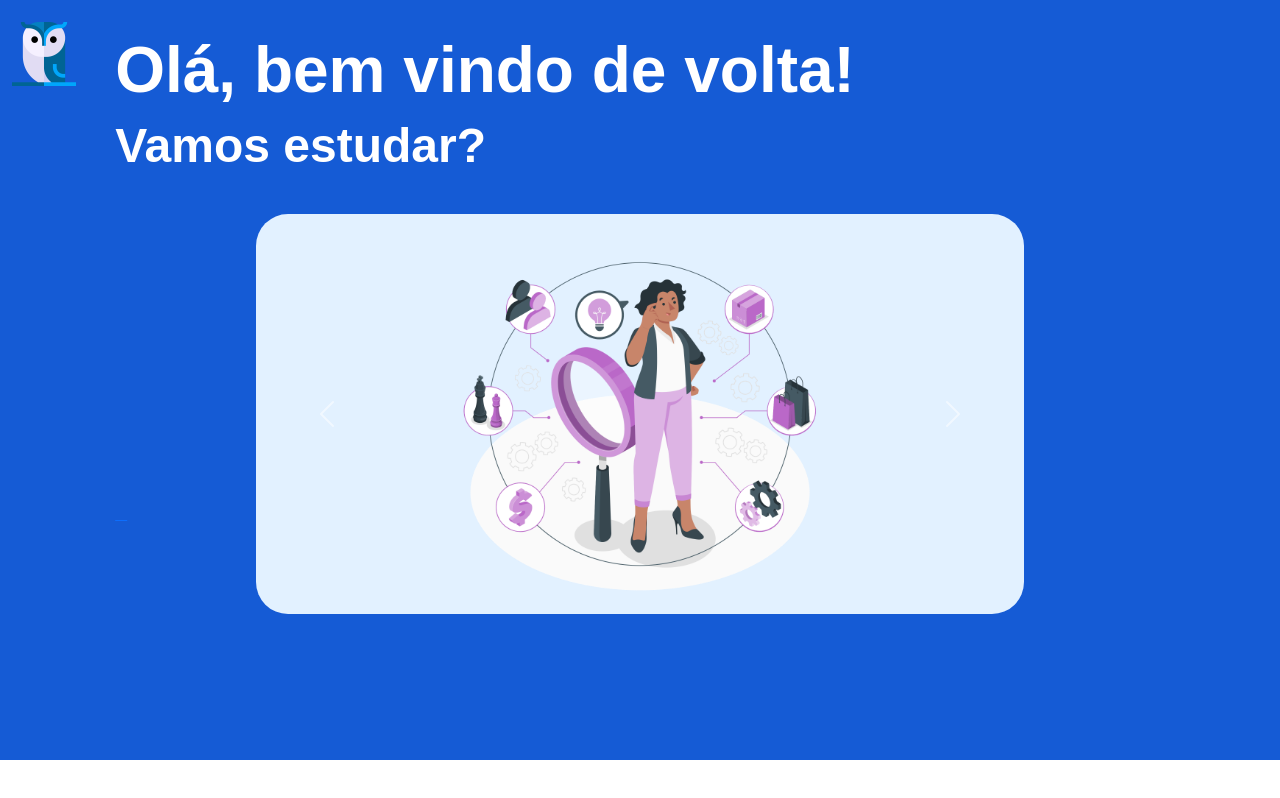
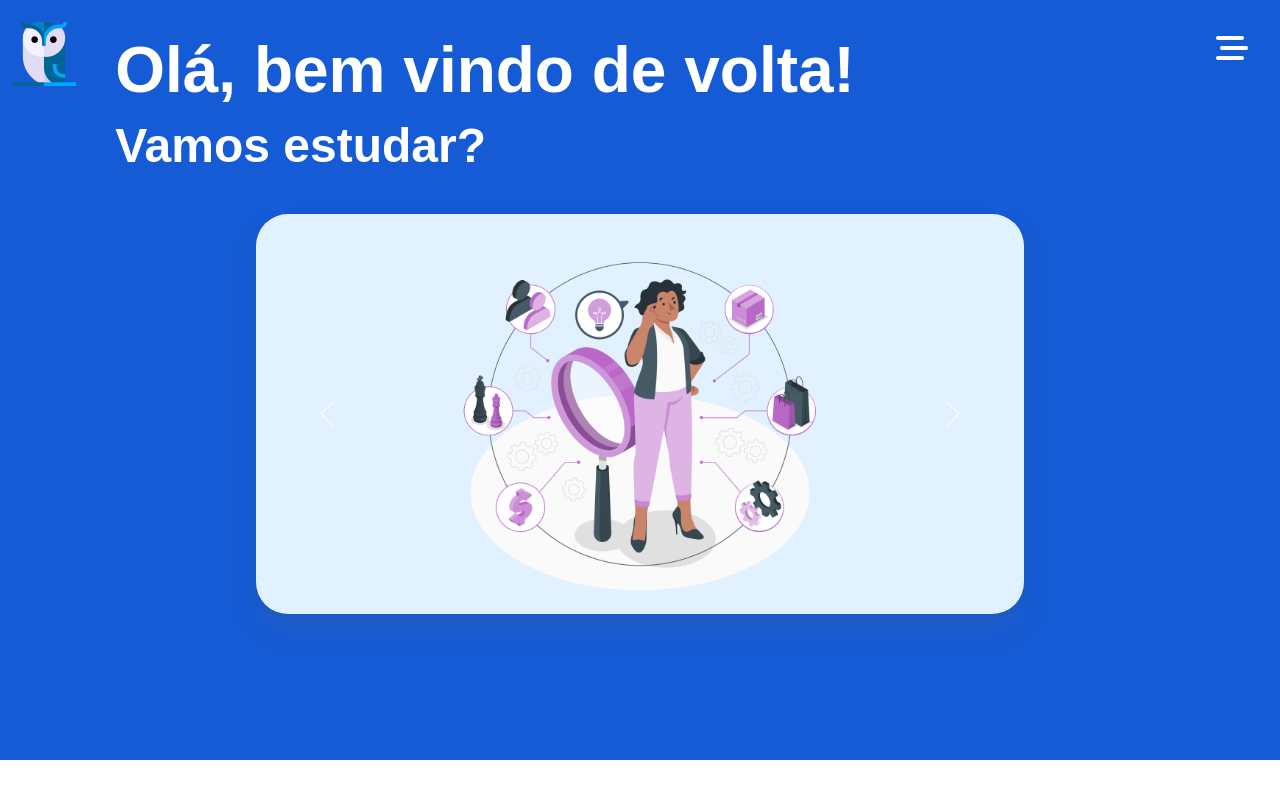
Before and after one commit to viniciuss1001/Projeto-EducaMais2.0, a plain HTML site: page pages/dashboard/dash.html in a window 1280 px wide. Drawn offline with nearby package versions, Linux system fonts and the light colour scheme.

Commit message:
Opções no dashboard e sidebar
pequenas alterações no layouto do dashboard e início nas alterações da sidebar

```diff
--- a/pages/dashboard/dash.css
+++ b/pages/dashboard/dash.css
@@ -42,6 +42,26 @@ html{
 section{
     padding: 2rem 9%;
 }
+#barDash{
+    color: #fff;
+    font-size: 2rem;
+    margin-left: 95%;
+    margin-right: 2rem;
+    margin-top: 2rem;
+    display: flex;
+    cursor: pointer;
+}
+header{
+    position: absolute;
+    display: flex;
+    background-color: transparent;
+    width: 100%;
+
+}
+#offcanvasWithBothOptions{
+    background: var(--primary);
+    border: none;
+}
 .dashHome{
     background-color: var(--primary);
     height: 95vh;
@@ -76,6 +96,7 @@ section{
     height: 50vh;
     width: 60vw;
     background-color: var(--primary-light);
+    box-shadow: var(--box-shadow);
     border: none;
     border-radius: 2rem;
 }
@@ -95,6 +116,7 @@ section{
     margin: 0 auto;
     border-radius: 2rem;
 }
+
 .dashHome h2,
 .dashHome h3{
     color: #fff;
--- a/pages/dashboard/dash.html
+++ b/pages/dashboard/dash.html
@@ -24,12 +24,15 @@
     <meta name="author" content="Vinícius Frota">
 </head>
 <body>
-
+  <header>
+    <i class="fa-solid fa-bars-staggered" id="barDash" type="button" data-bs-toggle="offcanvas" data-bs-target="#offcanvasWithBothOptions" aria-controls="offcanvasWithBothOptions"></i>
+  </header>
     <div class="own sideBar">
       <div class="container-own">
         <button class="btn btn-primary" type="button" data-bs-toggle="offcanvas" data-bs-target="#offcanvasWithBothOptions" aria-controls="offcanvasWithBothOptions">
           <img src="../../Assets/owl.png" alt="">
         </button>
+
       </div>
     </div>
     <!--área da sideBar-->
@@ -71,9 +74,7 @@
             </div>
         </div>
       </section>
-      <a href="">
-        <i class="fa-chevron-circle-down"></i>
-      </a>
+
     </section>
 
     <script src="https://cdn.jsdelivr.net/npm/bootstrap@5.3.1/dist/js/bootstrap.bundle.min.js" integrity="sha384-HwwvtgBNo3bZJJLYd8oVXjrBZt8cqVSpeBNS5n7C8IVInixGAoxmnlMuBnhbgrkm" crossorigin="anonymous"></script>
```
